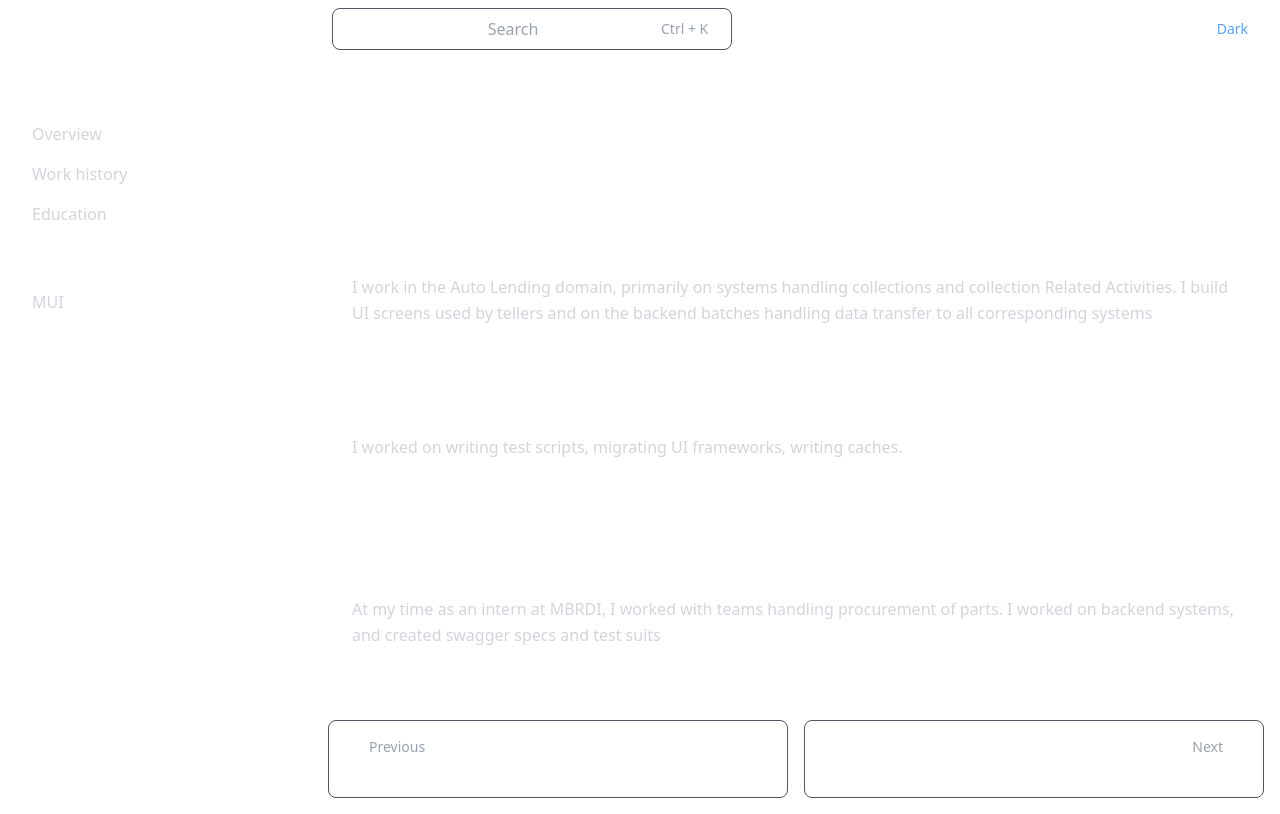
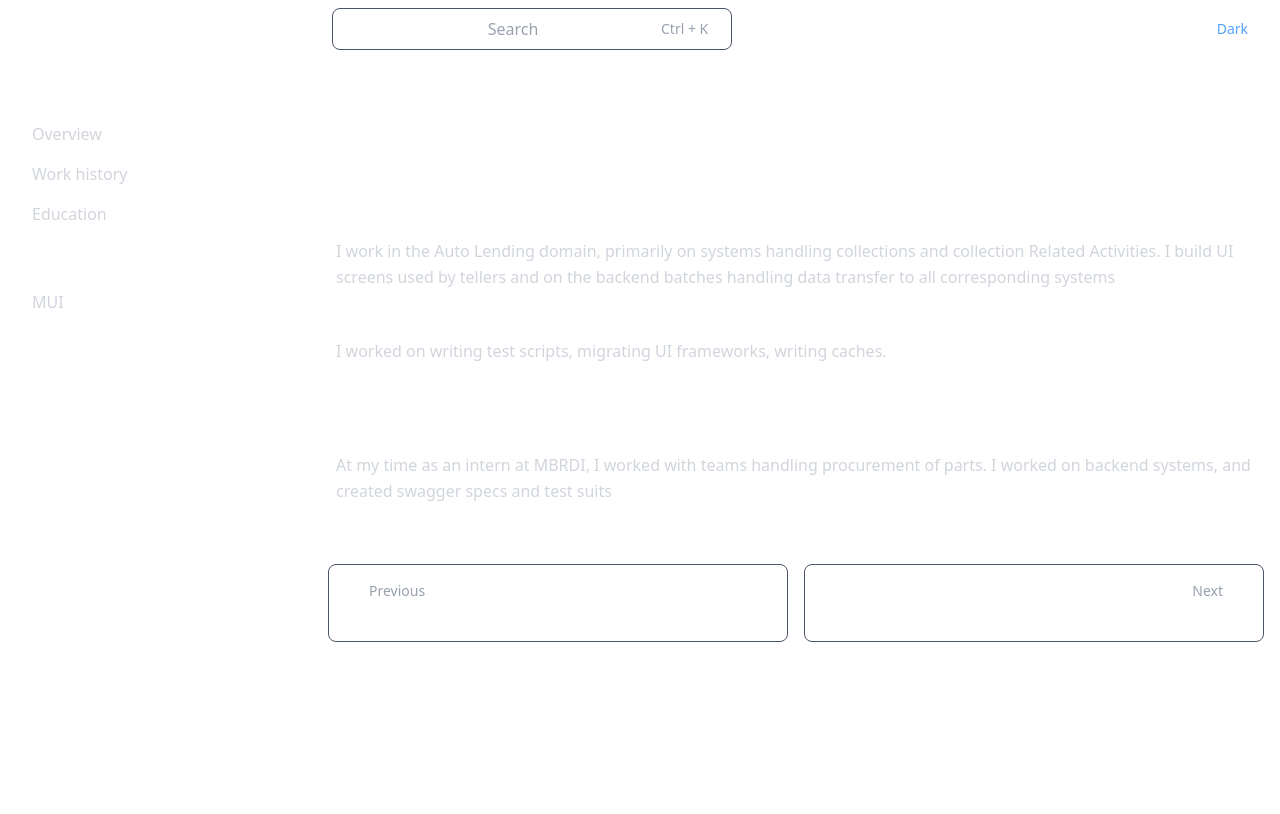
Before and after one commit to siddhantantil39/siddhantantil39-portfolio, a Next.js app: page /work in a window 1280 px wide. Built offline with nearby package versions, Linux system fonts and the light colour scheme; some icons are missing.

Commit message:
changed font of work

```diff
--- a/src/app/(pages)/work/page.tsx
+++ b/src/app/(pages)/work/page.tsx
@@ -3,16 +3,16 @@ import WorkData from "@/app/data/work/WorkData";
 export default function Work() {
     return (
         <div className="mx-auto py-8 items-left ">
-        <div className="mx-auto  ">
+        <div className="mx-auto ">
         <h1 className="text-4xl font-bold text-white mb-8">Work History</h1>
           <div className="">
             {Object.entries(WorkData).map((section, index) => (
               <div key={index} className="">
-                <h2 className="text-xl text-white font-semibold mb-4">{section[0]}</h2>
-                <div className="space-y-4">
+                <h2 className="text-xl text-white font-semibold mb-1">{section[0]}</h2>
+                <div className="py-1">
                     {Object.entries(section[1]).map((subSection, index) => (
-                        <div key={index} className="p-6">
-                            <h2 className="text-xl text-white font-semibold mb-4">{subSection[0]}</h2>
+                        <div key={index} className="p-2">
+                            <h2 className="text-xl text-white font-semibold mb-1">{subSection[0]}</h2>
                             <p className="text-gray-300 leading-relaxed">{subSection[1]}</p>
                         </div>
                     ))}
```
